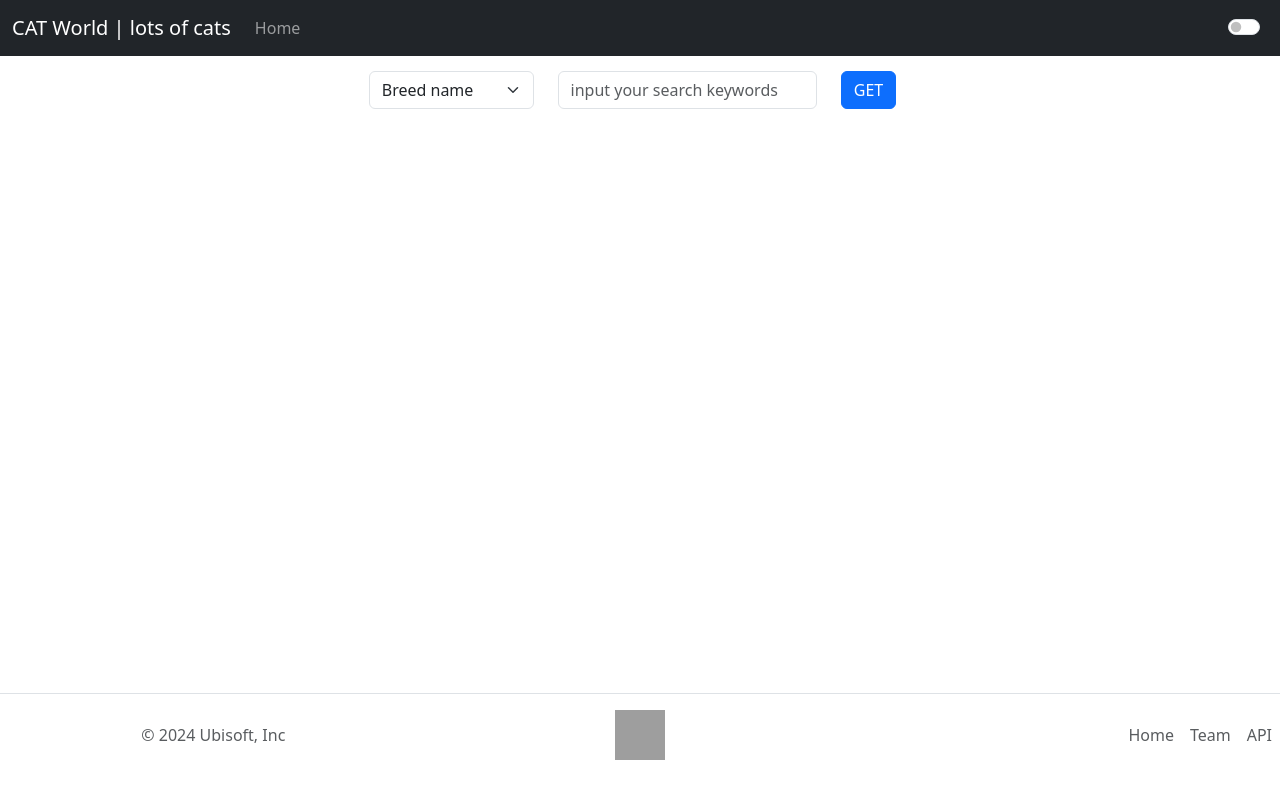
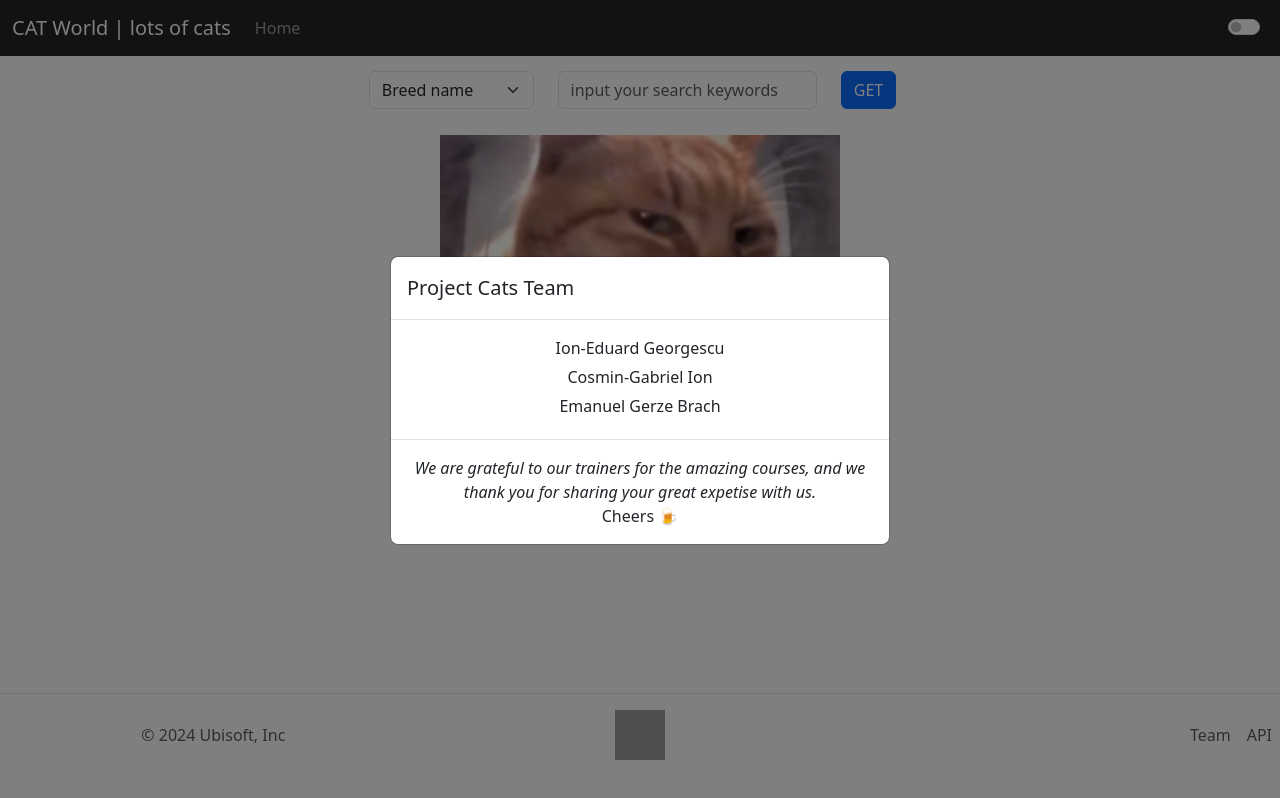
Before and after one commit to GeorgescuEduard/final-cats-project, a React (Create React App) app: page / in a window 1280 px wide. Both pictures are taken after a click on the link "Team". Built offline with nearby package versions, Linux system fonts and the light colour scheme; grey boxes are pictures that could not be loaded.

Commit message:
Added pictures and created a working get method
The get method still needs some work, we need to place it properly on a button trigger

```diff
--- a/src/App.jsx
+++ b/src/App.jsx
@@ -1,5 +1,5 @@
-import { Body } from "./components/Body";
-import { Footer } from "./components/Footer";
+import { Body } from "./components/body/Body";
+import { Footer } from "./components/footer/Footer";
 import { Header } from "./components/header/Header";
 
 
--- a/src/components/Body.jsx
+++ /dev/null
@@ -1,44 +0,0 @@
-import React, { useState, useEffect } from 'react';
-
-/*function getCatsRequest() {
-    const request = require('request');
-    var name = 'abyssinian';
-    request.get({
-        url: 'https://api.api-ninjas.com/v1/cats?name=' + name,
-        headers: {
-            'X-Api-Key': 'C2OpDKxP7Ol2jEl6sHZu5w==gmi15s64THlNOBZL'
-        },
-    }, function (error, response, body) {
-        if (error) return console.error('Request failed:', error);
-        else if (response.statusCode != 200) return console.error('Error:', response.statusCode, body.toString('utf8'));
-        else console.log(body)
-    });
-}*/
-
-export const Body = () => {
-    return (<>
-
-        <div className="centered-container">
-            <form style={{ marginTop: 15 }}>
-                <div className="row">
-                    <div className="col-4">
-                        <select className="form-select" aria-label="Default select example">
-                            <option value="name" defaultValue>Breed name</option>
-                            <option value="2">Minimum weight</option>
-                            <option value="3">Maximum weight </option>
-                        </select>
-                    </div>
-                    <div className="col-6">
-                        <div className="mb-3">
-                            <input type="email" className="form-control" id="searchInput" placeholder="input your search keywords"></input>
-                        </div>
-                    </div>
-                    <div className="col-1">
-                        <button type="submit" className="btn btn-primary">GET</button>
-                    </div>
-                </div>
-            </form>
-        </div>
-
-    </>)
-}
--- /dev/null
+++ b/src/components/body/Body.jsx
@@ -0,0 +1,64 @@
+import axios from 'axios';
+import React, { useState, useEffect } from 'react';
+import { CatModal } from './cat-modal';
+
+export const Body = () => {
+
+    const [curentCat, setCurrentCat] = useState();
+    const api_key = 'C2OpDKxP7Ol2jEl6sHZu5w==gmi15s64THlNOBZL';
+    var search_filter = "";
+    var search_variable = 'abyssinian';
+    var cat_image_url = "/mrfresh.jpeg";
+
+    const fetchCats = async () => {
+        const response = await axios.get('https://api.api-ninjas.com/v1/cats', {
+            headers: { 'X-Api-Key': api_key },
+            params: {
+                'name': search_variable,
+            }
+        });
+        console.log(response);
+        return response.data[0];
+    }
+
+    function setCatPicture() {
+
+    }
+
+    function GetCatButton() {
+        useEffect(() => {
+            (async () => {
+                const response = await fetchCats();
+                setCurrentCat(response);
+            })();
+        }, []);
+    }
+    console.log(curentCat);
+    return (<>
+
+        <div className="centered-container">
+            <form style={{ marginTop: 15 }}>
+                <div className="row">
+                    <div className="col-4">
+                        <select className="form-select" aria-label="Default select example">
+                            <option value="name" defaultValue>Breed name</option>
+                            <option value="min_weight">Minimum weight</option>
+                            <option value="max_weight">Maximum weight </option>
+                        </select>
+                    </div>
+                    <div className="col-6">
+                        <div className="mb-3">
+                            <input type="email" className="form-control" id="searchInput" placeholder="input your search keywords"></input>
+                        </div>
+                    </div>
+                    <div className="col-1">
+                        <button type="button" onClick={GetCatButton} className="btn btn-primary">GET</button>
+                    </div>
+                </div>
+            </form>
+        </div>
+        <img className="image_container" id="catImageArea" src={cat_image_url} width="400px" alt="mrfresh" />
+        {/*<button type="button" className="btn btn-primary" data-bs-toggle="modal" data-bs-target="#exampleModalCenter">Show details</button>*/}
+        <CatModal />
+    </>)
+}
--- /dev/null
+++ b/src/components/body/cat-modal.jsx
@@ -0,0 +1,22 @@
+export const CatModal = () => {
+    return <>
+        <div className="modal fade" id="exampleModalCenter" tabIndex="-1" role="dialog" aria-labelledby="exampleModalCenterTitle" aria-hidden="true">
+            <div className="modal-dialog modal-dialog-centered" role="document">
+                <div className="modal-content">
+                    <div className="modal-header">
+                        <h5 className="modal-title" id="exampleModalLongTitle">Modal title</h5>
+                        <button type="button" className="close" data-bs-dismiss="modal" aria-label="Close">
+                            <span aria-hidden="true">&times;</span>
+                        </button>
+                    </div>
+                    <div className="modal-body">
+                        <img src="" alt="" />
+                    </div>
+                    <div className="modal-footer">
+                        <button type="button" className="btn btn-secondary" data-bs-dismiss="modal">Close</button>
+                    </div>
+                </div>
+            </div>
+        </div>
+    </>
+}
--- a/src/components/Footer.jsx
+++ b/src/components/footer/Footer.jsx
@@ -1,19 +1,21 @@
+import { TeamModal } from "./TeamModal"
+
 export const Footer = () => {
     return (
         <div className="Footer">
             <footer className="d-flex flex-wrap justify-content-between align-items-center py-3 my-4 border-top">
                 <p className="col-md-4 mb-0 text-body-secondary">© 2024 Ubisoft, Inc</p>
 
-                <a href="/" className="col-md-4 d-flex align-items-center justify-content-center mb-3 mb-md-0 me-md-auto link-body-emphasis text-decoration-none">
+                <a className="col-md-4 d-flex align-items-center justify-content-center mb-3 mb-md-0 me-md-auto link-body-emphasis text-decoration-none">
                     <img width="50" height="50" src="https://images.squarespace-cdn.com/content/v1/60a7e7a9de98fd0f5ae126c1/1622242266783-19I9PR0OPBIPST81A7PP/Ubisoft-Logo-Grey.png" alt="ubi-logo" />
                 </a>
 
                 <ul className="nav col-md-4 justify-content-end">
-                    <li className="nav-item"><a href="#" className="nav-link px-2 text-body-secondary">Home</a></li>
-                    <li className="nav-item"><a href="#" className="nav-link px-2 text-body-secondary">Team</a></li>
+                    <li className="nav-item"><a href="#" data-bs-toggle="modal" data-bs-target="#teamModalCenter" className="nav-link px-2 text-body-secondary">Team</a></li>
                     <li className="nav-item"><a href="https://api-ninjas.com/api/cats" className="nav-link px-2 text-body-secondary">API</a></li>
                 </ul>
 
             </footer>
+            <TeamModal />
         </div>)
 }
--- /dev/null
+++ b/src/components/footer/TeamModal.jsx
@@ -0,0 +1,21 @@
+export const TeamModal = () => {
+    return <>
+        <div className="modal fade" id="teamModalCenter" tabIndex="-1" role="dialog" aria-labelledby="teamModalCenterTitle" aria-hidden="true">
+            <div className="modal-dialog modal-dialog-centered" role="document">
+                <div className="modal-content">
+                    <div className="modal-header">
+                        <h5 className="modal-title" id="teamModalLongTitle">Project Cats Team</h5>
+                    </div>
+                    <div className="modal-body">
+                        <p style={{ marginBottom: 5 }}>Ion-Eduard Georgescu</p>
+                        <p style={{ marginBottom: 5 }}>Cosmin-Gabriel Ion</p>
+                        <p style={{ marginBottom: 5 }}>Emanuel Gerze Brach</p>
+                    </div>
+                    <div className="modal-footer">
+                        <p><i>We are grateful to our trainers for the amazing courses, and we thank you for sharing your great expetise with us.</i> <br /> Cheers 🍺</p>
+                    </div>
+                </div>
+            </div>
+        </div>
+    </>
+}
--- a/src/index.css
+++ b/src/index.css
@@ -16,6 +16,12 @@
 
 }
 
+.image_container {
+    margin-top: 10px;
+    margin-left: auto;
+    margin-right: auto;
+}
+
 /*.nav-item {
     background-color: red;
 } */
```
Also changed, not shown: public/mrfresh.jpeg (added).
